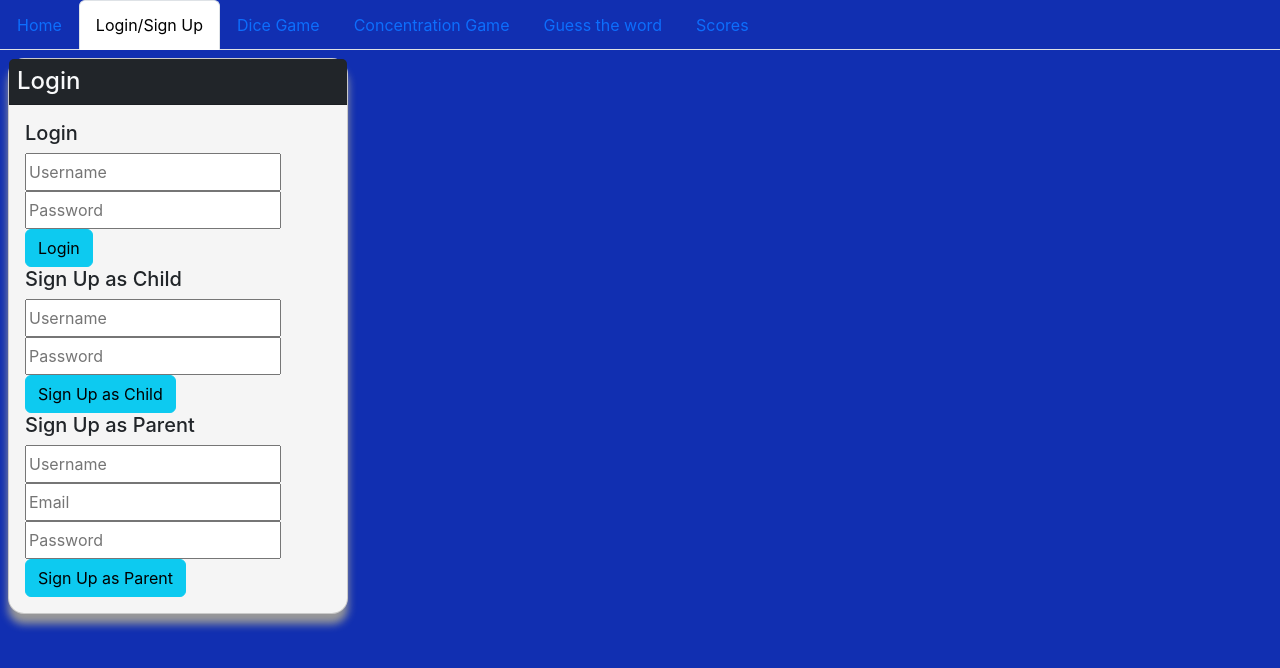
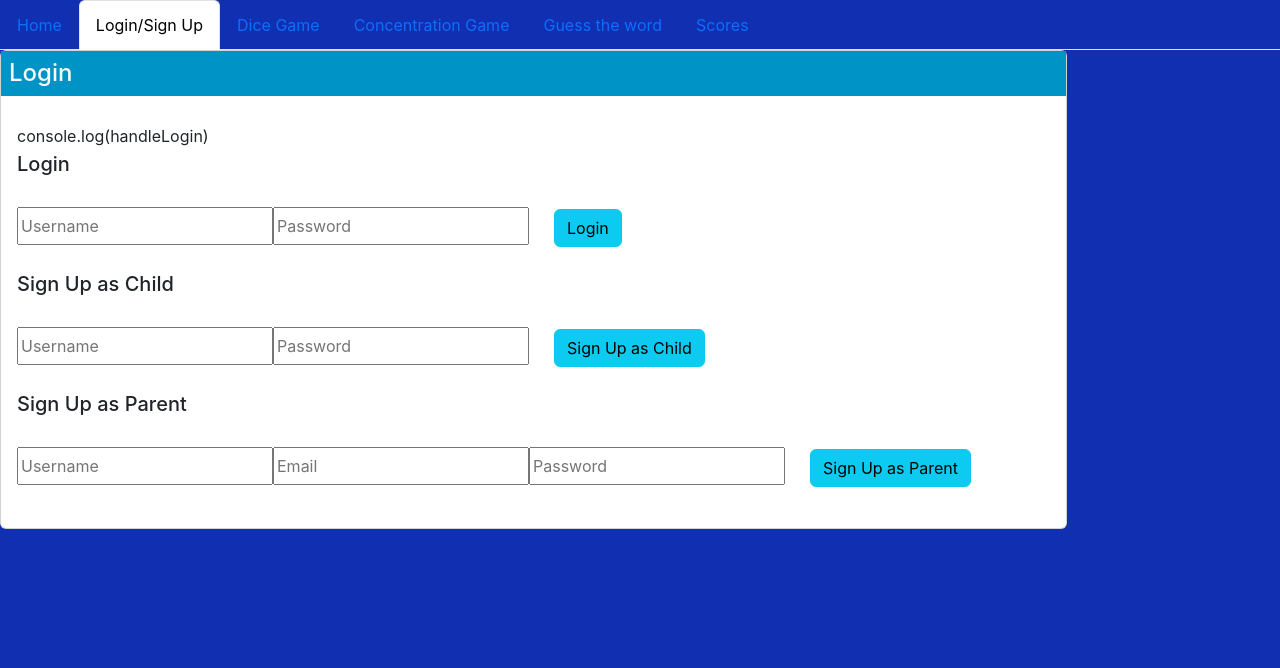
Before and after one commit to epalermobootcamp/EduApp-Learniverse, a React (Vite) app in the folder client/: page /Login in a window 1280 px wide. Shown: the top 668 px of the page. Built offline with nearby package versions, Linux system fonts and the light colour scheme.

Commit message:
Styling of math, login and concentration game

```diff
--- a/client/src/components/Card.jsx
+++ b/client/src/components/Card.jsx
@@ -3,7 +3,7 @@ import "../style/general.css";
 
 export default function Card({ title, onClick}) {
   return (
-    <div className="card" onClick={onClick}>
+    <div className="conccard" onClick={onClick}>
       <h1 className="cardTitle">{title}</h1>
     </div>
   );
--- a/client/src/pages/Animal.jsx
+++ b/client/src/pages/Animal.jsx
@@ -147,20 +147,17 @@ export default function Concentration() {
 
   return (
     <div>
-      <h1>Animal Concentration</h1>
-      <h4>Instructions</h4>
-      <p>
-        Pick how many pairs of cards you would like to play with. Then click on
-        one card at a time. Your goal is to match the animal to its
-        characteristic. Example: you turn over a rabbit card, so you are looking
-        for a rabbit characteristic as your second card. If you match them, they
-        disappear, and you try again. You are working against the clock. See how
-        fast you can match the different pairs.
+      <h1 className="conc">Animal Concentration</h1>
+      <h4 className="conc">Instructions</h4>
+      <p className="conc">
+        Your goal is to match the animal to its characteristic. Example: you turn over a rabbit card, so you are looking
+        for a rabbit characteristic as your second card such as has fur. If you match them, they
+        show a checkmark. To take your next turn click "next" button.
       </p>
       {/* <div className="dropDown">
         <DropdownMenu handleSelect={handleSelect} />
       </div> */}
-      <button disabled={flippedCards.length <2} onClick={handleNext}>Next</button>
+      <button className= "next" disabled={flippedCards.length <2} onClick={handleNext}>Next</button>
       <div className="concentration-board">
         <div className="concentration-board-column" >
          {firstColumn}
@@ -170,7 +167,7 @@ export default function Concentration() {
         </div>
       </div>
       {matchedCards.length === selectedValue && (
-        <h2>You've Matched them All!</h2>
+        <h2 className="conc">You've Matched them All!</h2>
       )}
     </div>
   );
--- a/client/src/pages/Login.jsx
+++ b/client/src/pages/Login.jsx
@@ -107,9 +107,10 @@ const Login = () => {
     <main className="flex-row justify-center mb-4">
       <div className="col-12 col-lg-10">
         <div className="card">
-          <h4 className="card-header bg-dark text-light p-2">Login</h4>
+          <h4 className="card-title text-light p-2 login">Login</h4>
           <div className="card-body">
             <form onSubmit={handleLogin}>
+              console.log(handleLogin)
               <h5>Login</h5>
               <input
                 className="form-input"
--- a/client/src/pages/Math.jsx
+++ b/client/src/pages/Math.jsx
@@ -4,6 +4,8 @@ import { useMutation } from "@apollo/client";
 import { rollDice, getRandomOperator, calculateAnswer } from "../utils/math";
 import AuthService from "../utils/auth";
 import { UPDATE_MATH_SCORE } from '../utils/mutations';
+import ('../style/general.css');
+import ('../style/card.css');
 
 
 const Math = () => {
@@ -51,13 +53,14 @@ const Math = () => {
 
   return (
     <div className="mathGame">
-      <h1>Math Game</h1>
+      <h1 className="conc">Math Game</h1>
       <div>
         <button onClick={handleRollDice}>Roll Dice</button>
-        <p>
+        <h3>
           {diceRollOne} {randomOperator} {diceRollTwo} = ?
-        </p>
+        </h3>
         <input
+        className="math"
           type="number"
           value={userAnswer}
           onChange={(e) => setUserAnswer(e.target.value)}
--- a/client/src/style/card.css
+++ b/client/src/style/card.css
@@ -1,16 +1,18 @@
-.card {
+.conccard {
 
     border-radius: 1rem;
     box-shadow: 0px 10px 8px #999;
     display: flex;
     flex-direction: column;
-    margin: 0.5rem;
+    margin: 2rem;
     background-color: var(--ws);
     height: fit-content;
     width: 100%;
-    max-width: 340px;
+    max-width: 400px;
+
 }
 
 .cardTitle {
     margin: 0.5rem 5%;
+
 }
--- a/client/src/style/general.css
+++ b/client/src/style/general.css
@@ -27,3 +27,38 @@
 .concentration-board-column {
   flex: 1;
 }
+
+button {
+  border-color:#0094c6;
+  color:#0094c6;
+  border-radius: 5px;
+  padding: 20px;
+  margin:25px;
+}
+.math {
+  border-color: #0094c6;
+  background-color: whitesmoke;
+  color:#112fb1;
+  margin: 25px;
+}
+
+h3 {
+  margin:25px;
+}
+.conc {
+  display: flex;
+  justify-content: center;
+  padding-top: 10px;
+}
+
+p {
+  display: flex;
+  justify-content: center;
+  padding: 20px;
+}
+
+.login {
+  background-color: #0094c6;
+  color: whitesmoke;
+
+}
```
